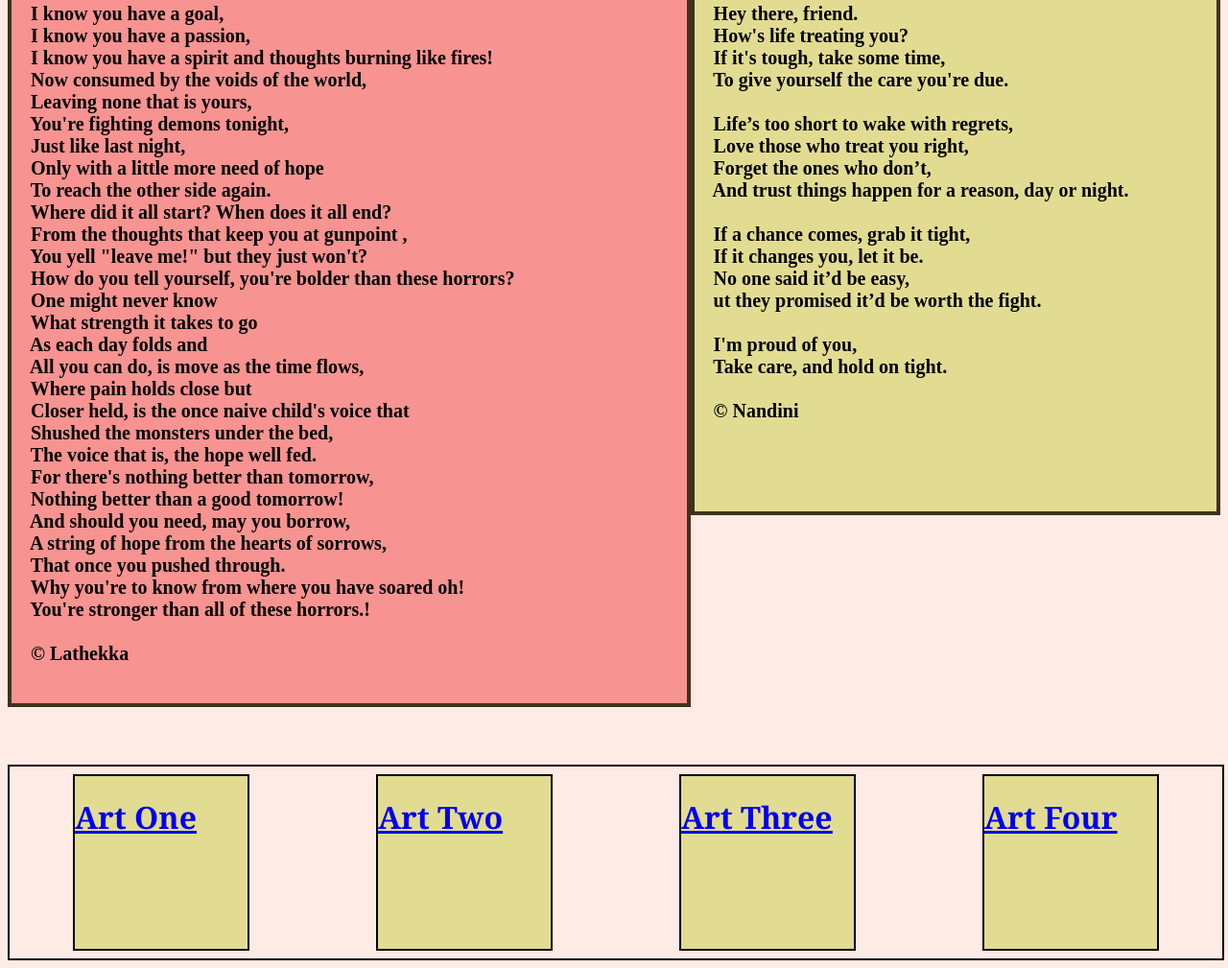
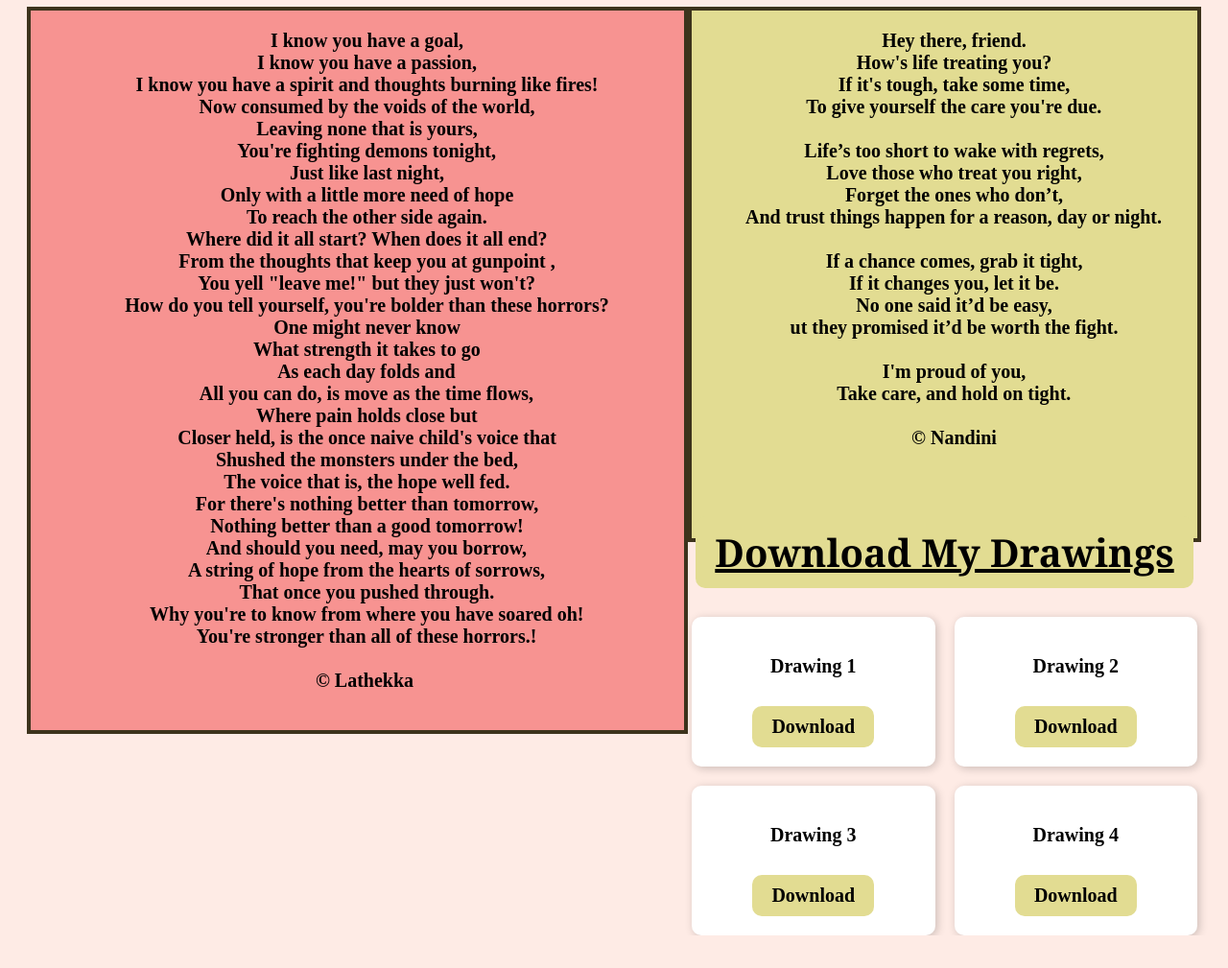
Before and after one commit to drishti200301/project-1, a plain HTML site: page fouth.html in a window 1280 px wide. Shown: the part 192-1201 px from the top of the page at 96% size. After the commit the page ends 1167 px from the top, so only its background shows below. Drawn offline with Linux system fonts and the light colour scheme.

Commit message:
making it more better

```diff
--- a/fouth.html
+++ b/fouth.html
@@ -69,7 +69,7 @@
 
     &#169; Nandini
                     </pre>
-                    </div>
+                    <!--</div>
             </p>
          </div>
          <br>
@@ -79,7 +79,84 @@
              <div id="paperone"><a href="https://drive.google.com/file/d/1jdSzc8F8DwI64HhFMVOmVrf6cEFdUw1S/view?usp=gmail"><h1>Art Three</h1></a></div>
              <div id="paperone"><a href="https://drive.google.com/file/d/1ZHRJeMgUzsX0m2fqD9pW3D6rdcDYznE3/view?usp=gmail"><h1>Art Four</h1></a></div>
          </div>
-    </div>
+    </div>-->
+
+    <!DOCTYPE html>
+    <html lang="en">
+    <head>
+        <meta charset="UTF-8">
+        <meta name="viewport" content="width=device-width, initial-scale=1.0">
+        <title>Download Art Sheets</title>
+        <style>
+            body {
+                background-color: #feebe5;
+                font-family: Arial, sans-serif;
+                text-align: center;
+                padding: 20px;
+            }
+
+            h1 {
+                background-color: #e2dc92;
+                display: inline-block;
+                padding: 10px 20px;
+                border-radius: 10px;
+                margin-bottom: 30px;
+            }
+
+            .downloads {
+                display: grid;
+                grid-template-columns: 1fr 1fr;
+                gap: 20px;
+                max-width: 800px;
+                margin: 0 auto;
+            }
+
+            .download-box {
+                background-color: white;
+                padding: 20px;
+                border-radius: 10px;
+                box-shadow: 2px 2px 10px rgba(0, 0, 0, 0.2);
+                text-align: center;
+            }
+
+            a {
+                display: inline-block;
+                padding: 10px 20px;
+                background-color: #e2dc92;
+                color: black;
+                text-decoration: none;
+                border-radius: 10px;
+                margin-top: 10px;
+                font-weight: bold;
+            }
+
+            a:hover {
+                background-color: #d1c87a;
+            }
+        </style>
+    </head>
+    <body>
+        <h1>Download My Drawings</h1>
+
+        <div class="downloads">
+            <div class="download-box">
+                <p>Drawing 1</p>
+                <a href="drawing1.png" download="Drawing1">Download</a>
+            </div>
+            <div class="download-box">
+                <p>Drawing 2</p>
+                <a href="drawing2.png" download="Drawing2">Download</a>
+            </div>
+            <div class="download-box">
+                <p>Drawing 3</p>
+                <a href="drawing3.png" download="Drawing3">Download</a>
+            </div>
+            <div class="download-box">
+                <p>Drawing 4</p>
+                <a href="drawing4.png" download="Drawing4">Download</a>
+            </div>
+        </div>
+
 
 </body>
 </html>
```
Also changed, not shown: MeditationLibrary.html (renamed from third.html), drawing2.png (added), tree.jpg (deleted), willow.jpg (deleted), 3 other files.
